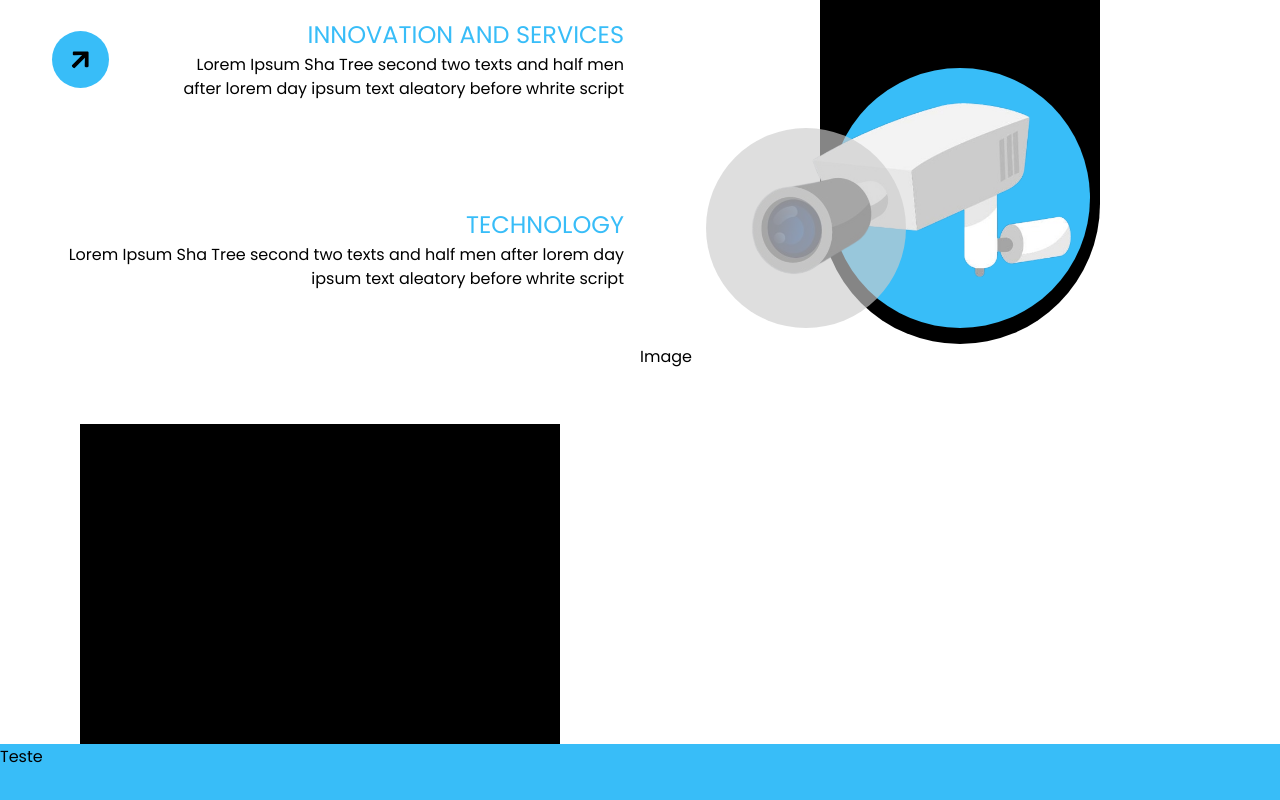
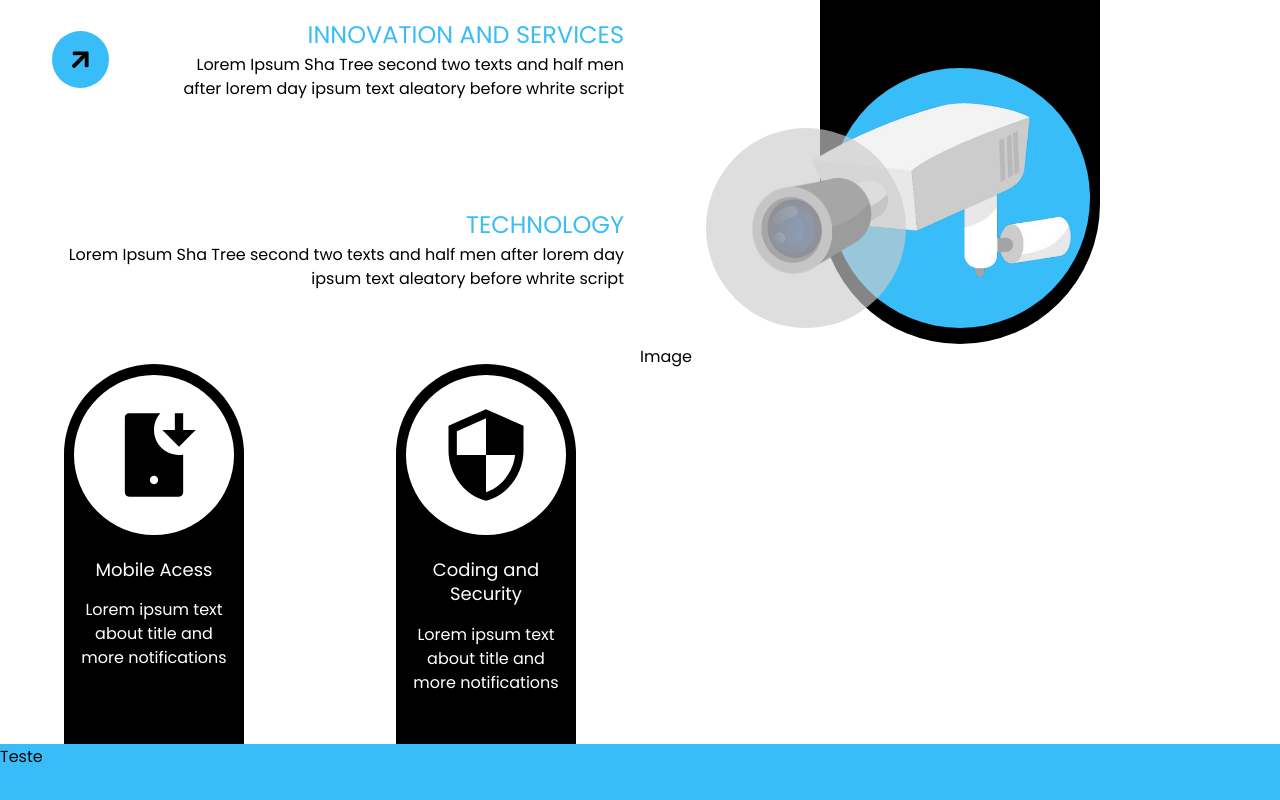
Before and after one commit to atomsdeveloper/site-cyber-security, a React (Vite) app: page / in a window 1280 px wide. Shown: the part 316-1116 px from the top of the page. Built offline with nearby package versions, Linux system fonts and the light colour scheme.

Commit message:
fix: refactor component to styled components

```diff
--- a/src/components/Content/InfoSecurity/index.jsx
+++ b/src/components/Content/InfoSecurity/index.jsx
@@ -1,15 +1,44 @@
 import * as S from "./styles"
+
+// Components
+import { Text } from "./Text";
+
+// Icons
+import { RiMobileDownloadFill } from "react-icons/ri";
+import { MdSecurity } from "react-icons/md";
 
 export const InfoSecurity = () => {
   return (
     <S.InfoSecurity>
       <S.InfoCards>
         <S.ColumnMobile>
-          coluna 1
+          <S.Container>
+            <S.CircleWhite>
+              <RiMobileDownloadFill
+                size={100}
+              />
+            </S.CircleWhite>
+          </S.Container>
+
+          <Text
+            title={"Mobile Acess"}
+            text={"Lorem ipsum text about title and more notifications"}
+          />
         </S.ColumnMobile>
 
         <S.ColumnSecurity>
-          coluna 2
+          <S.Container>
+            <S.CircleWhite>
+              <MdSecurity
+                size={100}
+              />
+            </S.CircleWhite>
+          </S.Container>
+
+          <Text
+            title={"Coding and Security"}
+            text={"Lorem ipsum text about title and more notifications"}
+          />
         </S.ColumnSecurity>
       </S.InfoCards>
       <S.ImageCards>Image</S.ImageCards>
--- a/src/components/Content/InfoSecurity/styles.js
+++ b/src/components/Content/InfoSecurity/styles.js
@@ -5,7 +5,7 @@ export const InfoSecurity = styled.div`
   height: 50%;
   display: flex;
 
-  @media (max-width: 900px) {
+  @media (max-width: 1000px) {
     flex-direction: column-reverse;
     height: 100%;
   }
@@ -20,32 +20,110 @@ export const InfoCards = styled.div`
   display: flex;
   justify-content: space-around;
 
-  @media (max-width: 900px) {
+  @media (max-width: 1000px) {
     width: 100%;
     height: 50%;
   }
 `;
 
 export const ColumnMobile = styled.div`
+  width: 180px;
+  height: 95%;
+
   position: absolute;
 
-  left: 5rem;
+  left: 4rem;
   bottom: 0;
 
-  width: 280px;
-  height: 80%;
+  display: flex;
+  flex-direction: column;
+  justify-content: center;
+
+  border-radius: 50rem 50rem 0 0;
   background: var(--color-12);
+
+  @media (max-width: 1000px) {
+    left: 8rem;
+  }
+
+  @media (max-width: 650px) {
+    left: 5rem;
+  }
+
+  @media (max-width: 515px) {
+    left: 2rem;
+  }
+
+  @media (max-width: 430px) {
+    width: 145px;
+  }
+`;
+
+export const Container = styled.div`
+  width: 180px;
+  height: 180px;
+
+  position: relative;
+  top: -18;
+
+  display: flex;
+  justify-content: center;
+
+  @media (max-width: 430px) {
+    width: 145px;
+  }
+`;
+
+export const CircleWhite = styled.div`
+  width: 160px;
+  height: 160px;
+
+  display: flex;
+  align-items: center;
+  justify-content: center;
+
+  margin-top: 0.7rem;
+
+  border-radius: 50%;
+  background: var(--color-0);
+
+  @media (max-width: 430px) {
+    width: 130px;
+    height: 130px;
+  }
 `;
 
 export const ColumnSecurity = styled.div`
+  width: 180px;
+  height: 95%;
+
   position: absolute;
 
-  right: 5rem;
+  right: 4rem;
   bottom: 0;
 
-  width: 280px;
-  height: 80%;
+  display: flex;
+  flex-direction: column;
+  justify-content: center;
+
+  border-radius: 50rem 50rem 0 0;
   background: var(--color-12);
+
+  @media (max-width: 1000px) {
+    right: 8rem;
+  }
+
+  @media (max-width: 640px) {
+    right: 5rem;
+  }
+
+  @media (max-width: 515px) {
+    right: 2rem;
+  }
+
+  @media (max-width: 430px) {
+    width: 145px;
+  }
 `;
 
 export const ImageCards = styled.div`
```
